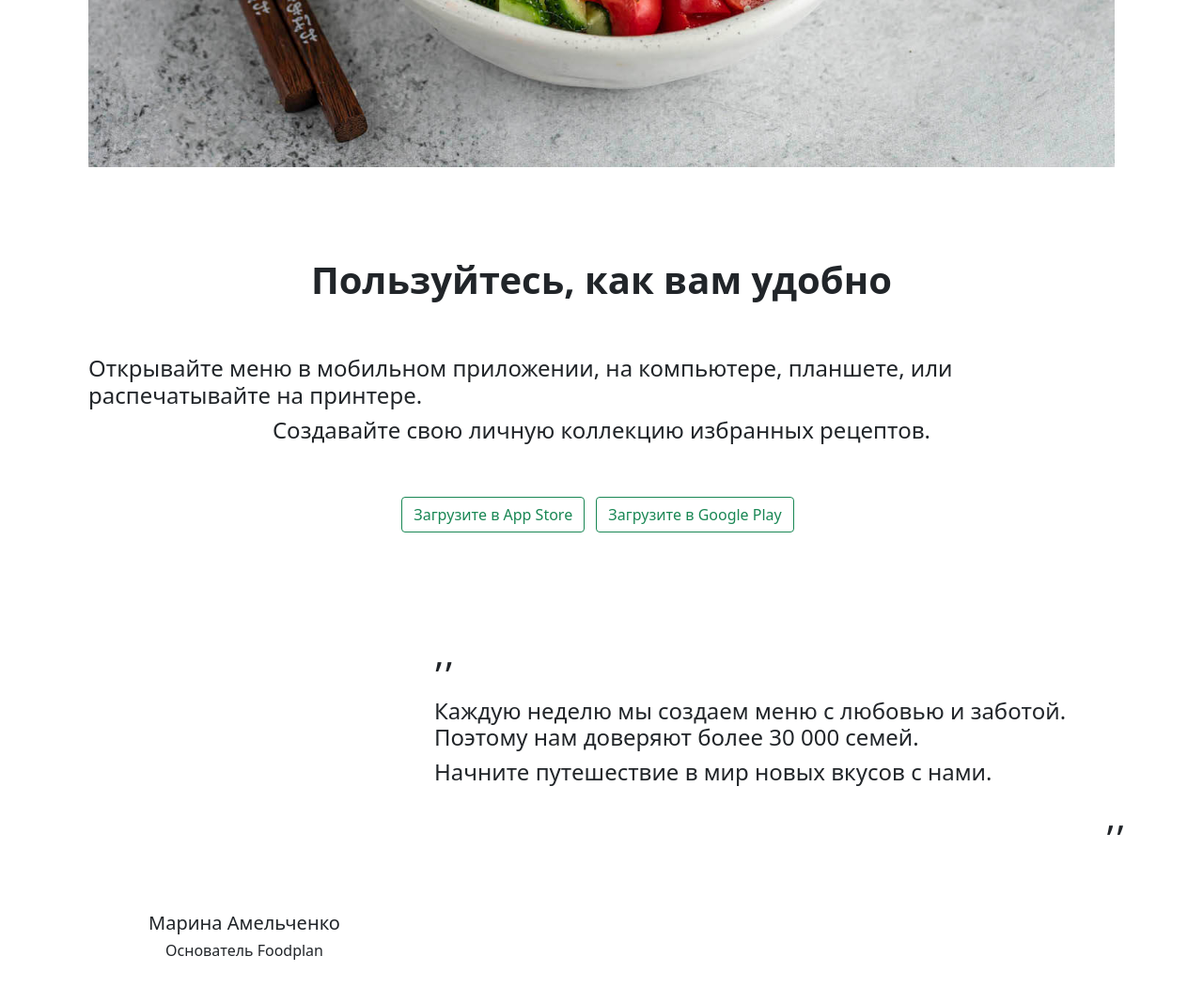
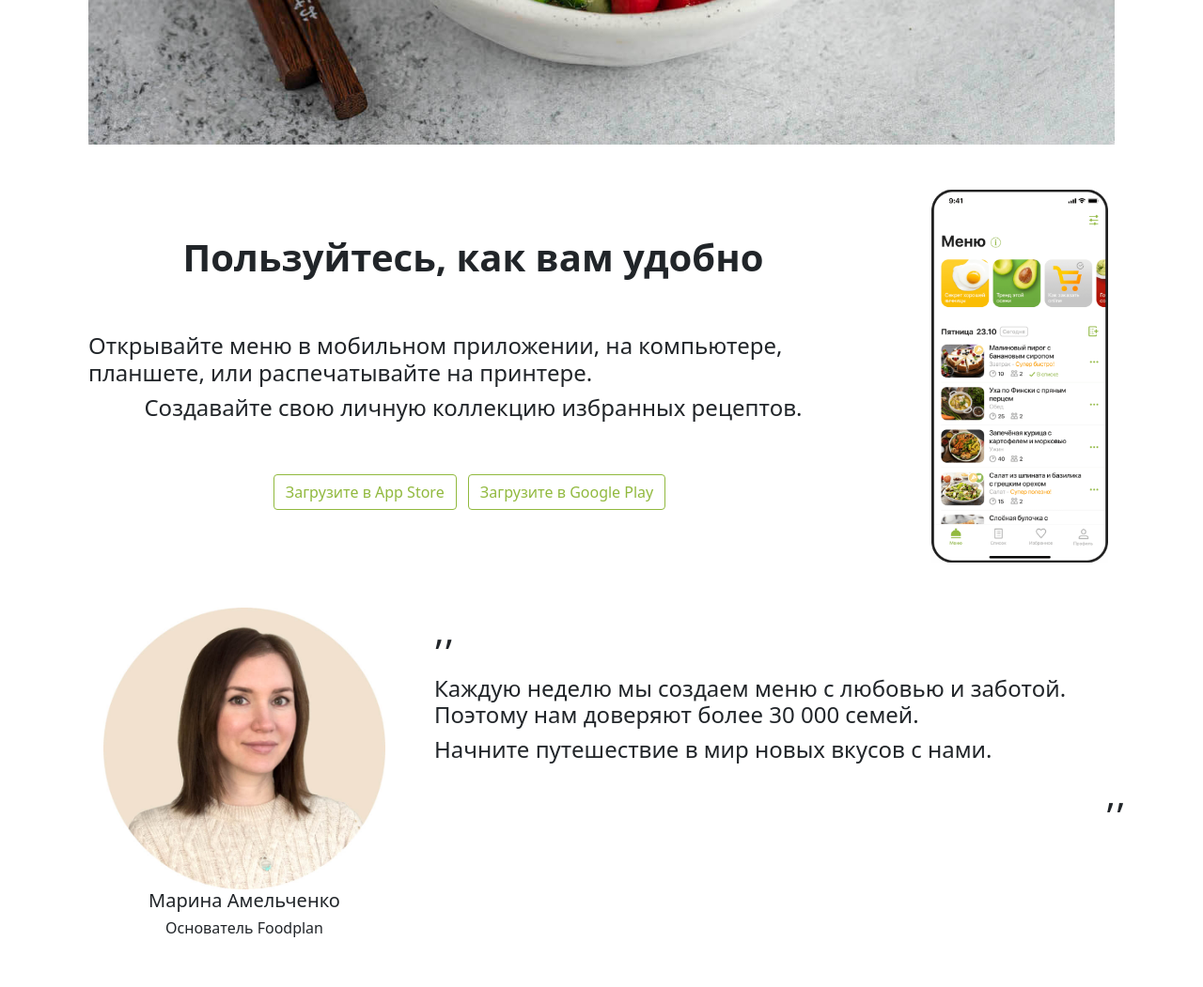
Before and after one commit to kaser137/foodplan, a Django app: page / in a window 1280 px wide. Shown: the part 1720-2771 px from the top of the page at 94% size. Run offline with Django 4.2, Linux system fonts and the light colour scheme.

Commit message:
correct style.css

```diff
--- a/foodplan/urls.py
+++ b/foodplan/urls.py
@@ -26,5 +26,4 @@ from foodplan_site.views import index
 urlpatterns = [
     path('admin/', admin.site.urls),
     path('', index, name='index'),
-
-] + static(settings.MEDIA_URL, document_root=settings.MEDIA_ROOT)
+]
--- a/static/css/style.css
+++ b/static/css/style.css
@@ -68,7 +68,7 @@ body {
 }
 
 .foodplan__head_bg {
-    background-image: url(/img/head-bg.png);
+    background-image: url(/static/img/head-bg.png);
     background-repeat: no-repeat;
     background-position: right;
     background-size: contain;
@@ -80,7 +80,7 @@ body {
 }
 
 .foodplan__mobapp {
-    background-image: url(/img/phone.png);
+    background-image: url(/static/img/phone.png);
     background-repeat: no-repeat;
     background-position: 98% 50%;
     background-size: contain;
@@ -104,7 +104,7 @@ body {
 }
 
 .foodplan__creator {
-    background-image: url(/img/avatar.jpg');
+    background-image: url(/static/img/avatar.jpg);
     background-repeat: no-repeat;
     background-position: center;
     background-size: contain;
--- a/templates/index.html
+++ b/templates/index.html
@@ -7,7 +7,7 @@
     <meta name="viewport" content="width=device-width, initial-scale=1.0">
     <link href="https://cdn.jsdelivr.net/npm/bootstrap@5.0.2/dist/css/bootstrap.min.css" rel="stylesheet"
         integrity="sha384-EVSTQN3/azprG1Anm3QDgpJLIm9Nao0Yz1ztcQTwFspd3yD65VohhpuuCOmLASjC" crossorigin="anonymous">
-    <link rel="stylesheet" href={% static "style.css" %}>
+    <link rel="stylesheet" href="{% static 'css/style.css' %}">
     <title>План питания на неделю, меню, рецепты, список покупок. Классическое меню, безуглеводное меню</title>
 </head>
 <body>
```
Also changed, not shown: foodplan/settings.py (+2 -8 lines).
